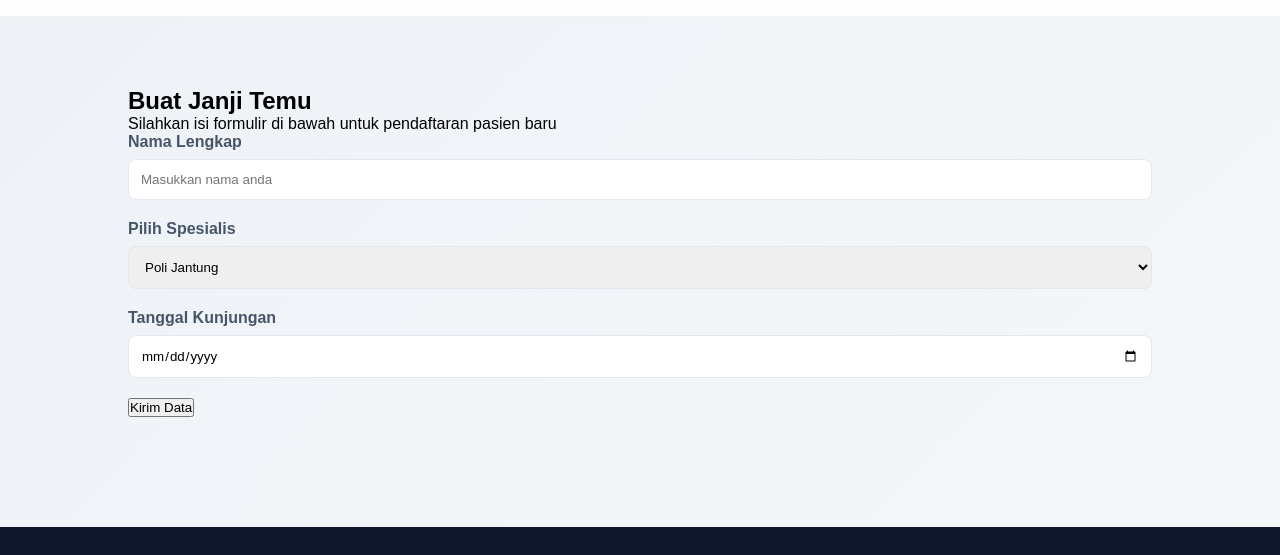
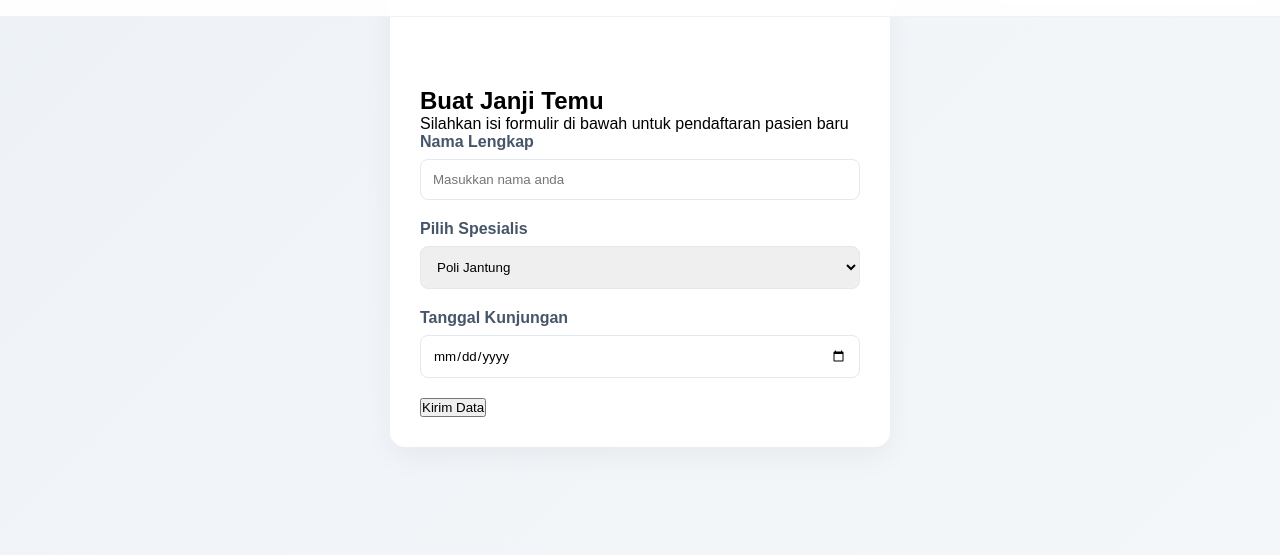
Before and after one commit to Alvinfaizt/Mini_Project_Mid, a plain HTML site: page kontak.html in a window 1280 px wide. Shown: the part 63-618 px from the top of the page. Drawn offline with Linux system fonts and the light colour scheme.

```diff
--- a/style.css
+++ b/style.css
@@ -253,7 +253,7 @@
 /* ==========================================
    6. FORMS & INPUTS
    ========================================== */
-.form section {
+.form-section {
     max-width: 500px;
     margin: 0 auto;
     background: white;
@@ -462,12 +462,6 @@
         opacity: 1;
         transform: translateY(0);
     }
-}
-
-.form-section {
-    animation: fadeInUp 1s ease-out;
-    justify-content: flex-start;
-    padding-top: 100px;
 }
 
 /* ==========================================
```
